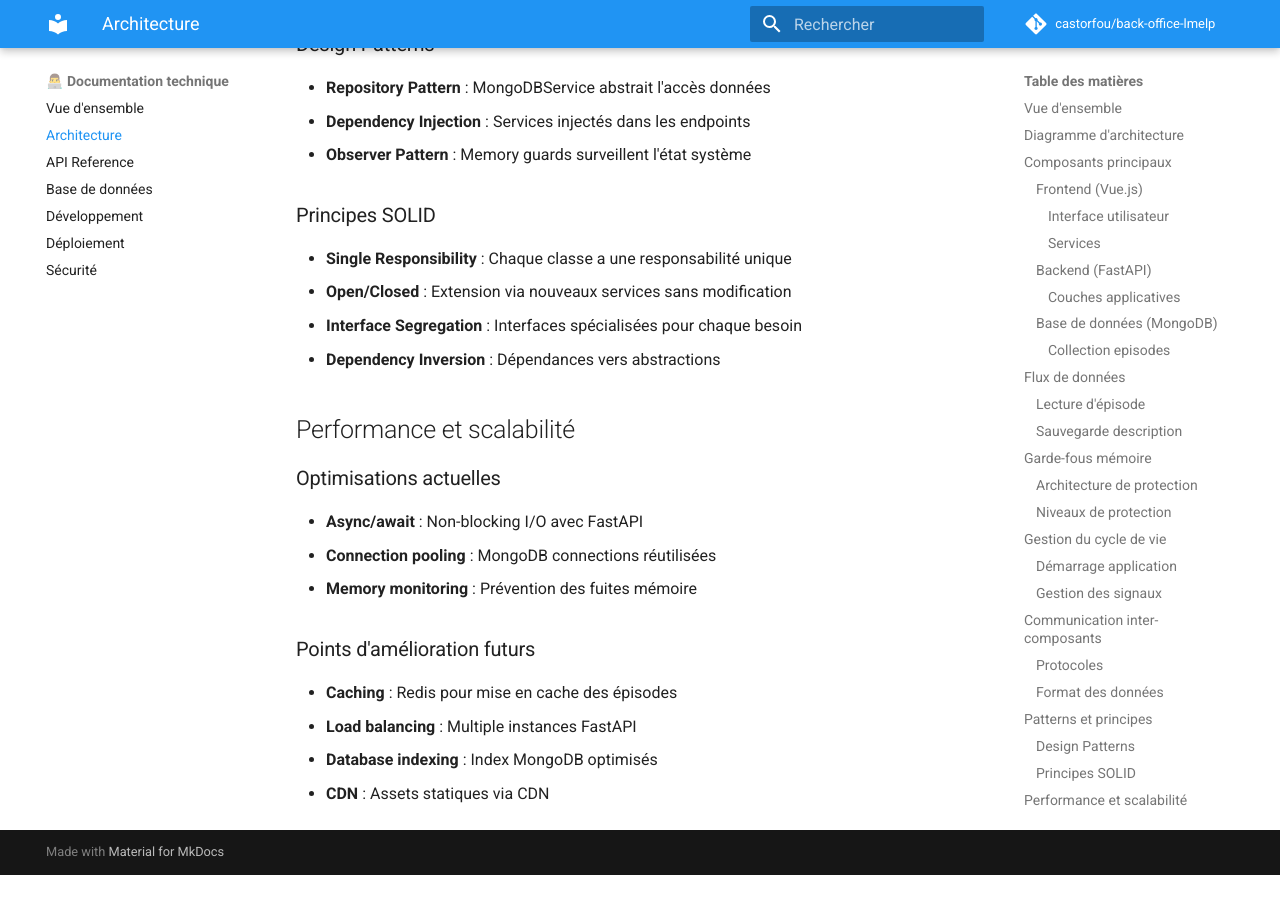
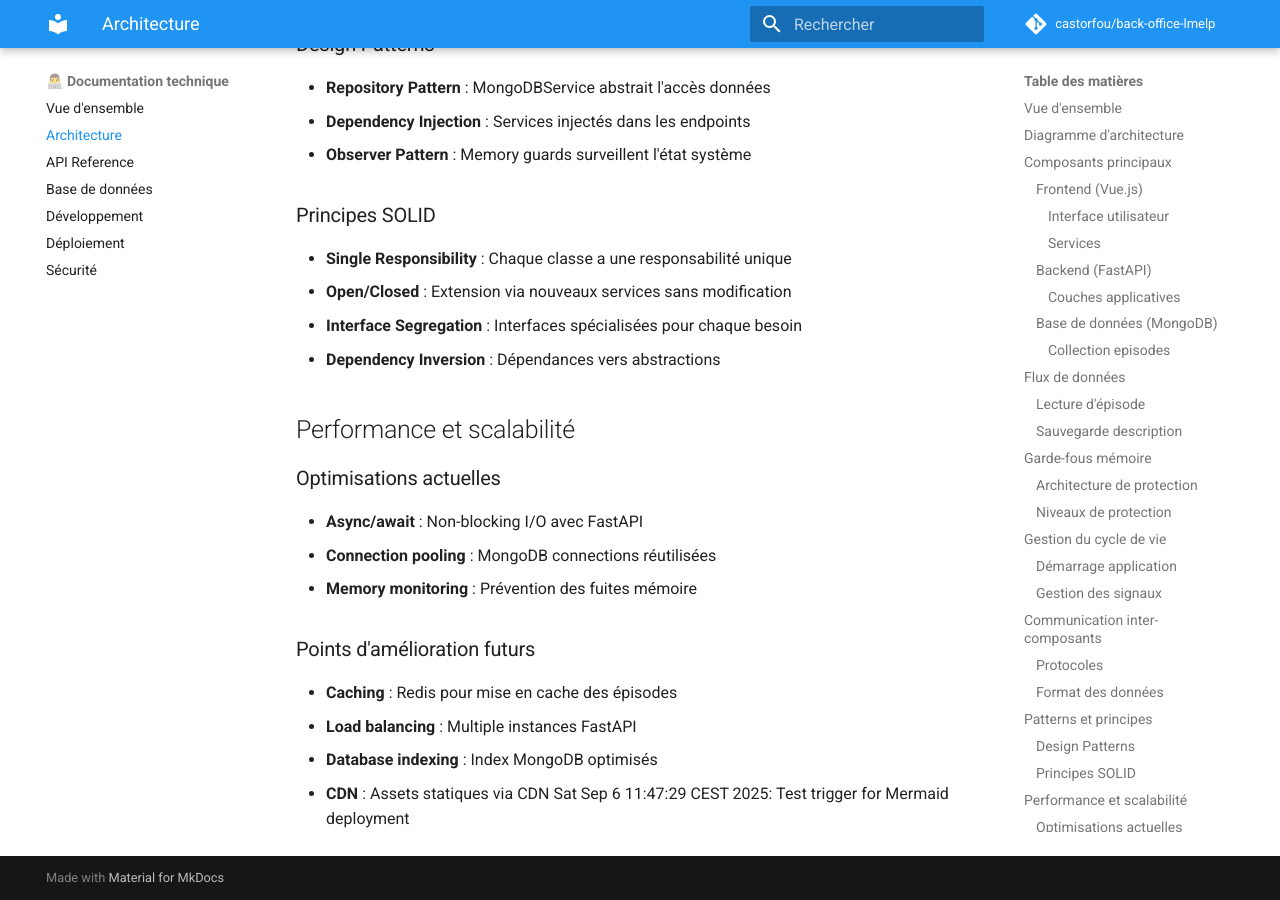
Before and after one commit to castorfou/back-office-lmelp, an MkDocs documentation site: the page built from docs/dev/architecture.md, in a window 1280 px wide and 900 px high, scrolled down 4046 px. Built offline with MkDocs 1.6.1 and Material for MkDocs 9.7.7, drawn with Linux system fonts in a browser that asks for light colours; comment, search, counter and statistics services are not loaded; before the commit the page ends 4921 px from its top, so only the background shows below that.

Commit message:
docs: trigger MkDocs deployment to test Mermaid diagrams
Test deployment of Mermaid diagram configuration on GitHub Pages
by modifying a file in docs/ directory to ensure workflow triggers.

```diff
--- a/docs/dev/architecture.md
+++ b/docs/dev/architecture.md
@@ -275,3 +275,4 @@
 - **Load balancing** : Multiple instances FastAPI
 - **Database indexing** : Index MongoDB optimisés
 - **CDN** : Assets statiques via CDN
+Sat Sep  6 11:47:29 CEST 2025: Test trigger for Mermaid deployment
```
